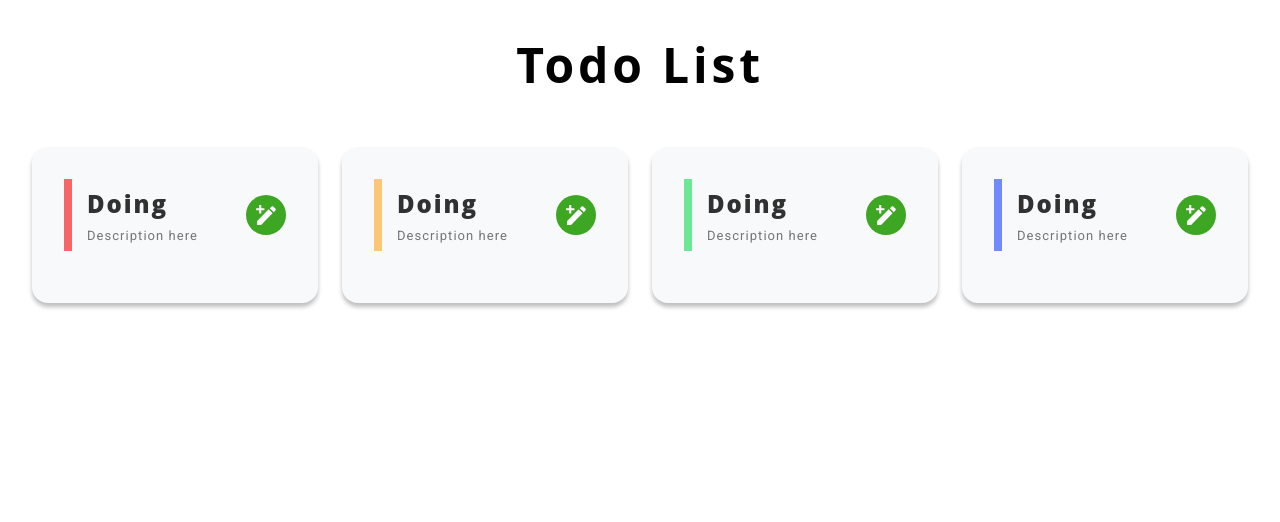
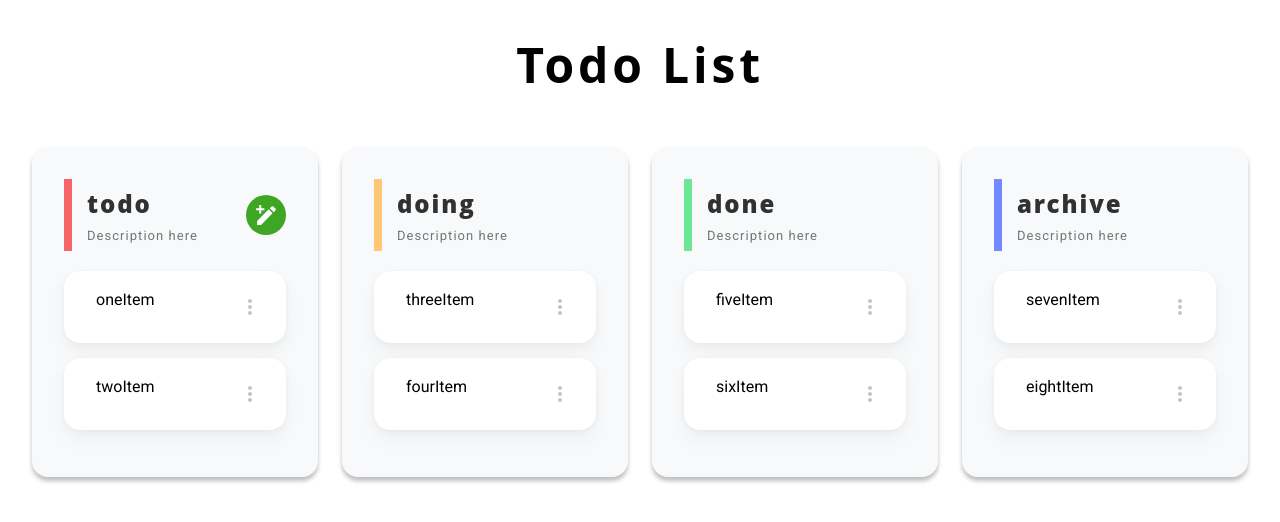
Before and after one commit to AliHamdan0/Drag-DropTasks, a Next.js app: page / in a window 1280 px wide. Shown: the top 522 px of the page. Built offline with nearby package versions, Linux system fonts and the light colour scheme.

Commit message:
moduleDesign+apiConfig

```diff
--- a/components/card/addModule.js
+++ b/components/card/addModule.js
@@ -11,7 +11,7 @@ export default function AddModule(props) {
   const handleAddTask = () => {
     setLoading(true);
     axios
-      .post(PostTask, {
+      .post(Task, {
         title: titleAdd,
         subject: desAdd,
       })
--- a/components/card/card.js
+++ b/components/card/card.js
@@ -29,12 +29,14 @@ function Card(props) {
     <div className={style.cardCont}>
       <Box className={style.cardHead} sx={{ color: `${bcolor}` }}>
         <div>
-          <h6 className={style.cardTitle}>Doing</h6>
+          <h6 className={style.cardTitle}>{idCard}</h6>
           <p className={style.cardDescription}>Description here </p>
         </div>
-        <div className={style.iconContainer}>
-          <AddIcon color="white" onClick={() => setOpenAdd(true)} />
-        </div>
+        {idCard == "todo" && (
+          <div className={style.iconContainer}>
+            <AddIcon color="white" onClick={() => setOpenAdd(true)} />
+          </div>
+        )}
       </Box>
       <Droppable droppableId={`${idCard}`}>
         {(provided, snapshot) => (
@@ -52,7 +54,7 @@ function Card(props) {
                       {...provided.draggableProps}
                       {...provided.dragHandleProps}
                     >
-                      <Item data={item} />
+                      <Item data={item?.content} />
                     </div>
                   )}
                 </Draggable>
--- a/components/item/item.js
+++ b/components/item/item.js
@@ -25,8 +25,8 @@ export default function Item({ data }) {
     <>
       <div className={style.cardTextCont}>
         <div>
-          <span className={style.itemText}>{data?.title}</span>
-          <p className={style.itemText}>{data?.subject}</p>
+          <span className={style.itemText}>{data}</span>
+          {/* <p className={style.itemText}>{data?.subject}</p> */}
         </div>
         <MoreVertIcon className={style.cardDots} onClick={handleClick} />
         <Popover
--- a/pages/index.js
+++ b/pages/index.js
@@ -130,28 +130,28 @@ export default function Home() {
               <Card
                 bcolor={checkColor("todo")}
                 idCard="todo"
-                data={data?.data?.filter((task) => task.status == "todo")}
+                data={cardData.cardOne}
               />
             </Grid>
             <Grid item xs={12} md={4} lg={3}>
               <Card
                 bcolor={checkColor("doing")}
                 idCard="doing"
-                data={data?.data?.filter((task) => task.status == "doing")}
+                data={cardData.cardTwo}
               />
             </Grid>
             <Grid item xs={12} md={4} lg={3}>
               <Card
                 bcolor={checkColor("done")}
                 idCard="done"
-                data={data?.data?.filter((task) => task.status == "done")}
+                data={cardData.cardThree}
               />
             </Grid>
             <Grid item xs={12} md={4} lg={3}>
               <Card
                 bcolor={checkColor("archive")}
                 idCard="archive"
-                data={data?.data?.filter((task) => task.status == "archive")}
+                data={cardData.cardFour}
               />
             </Grid>
           </Grid>
```
